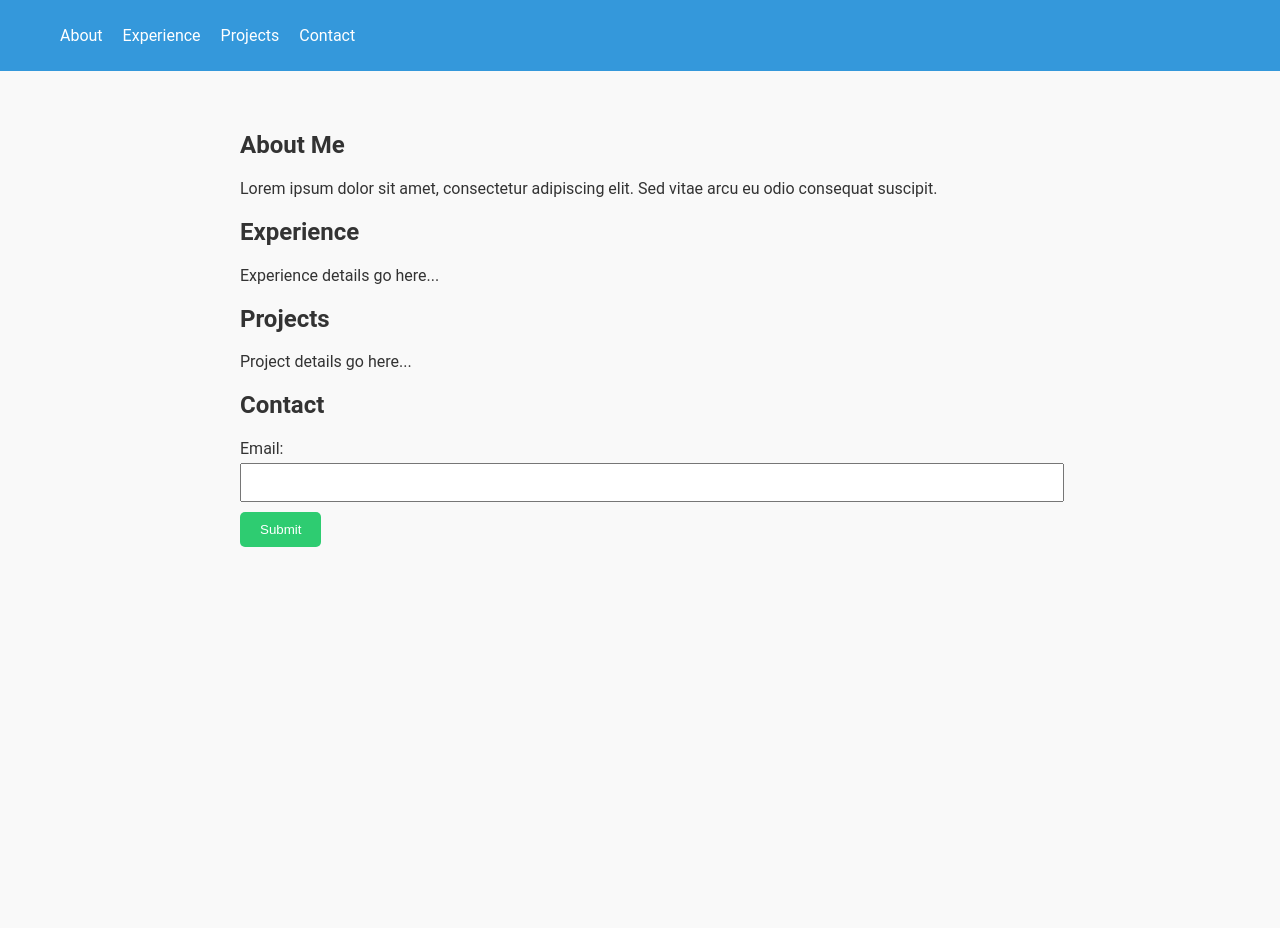
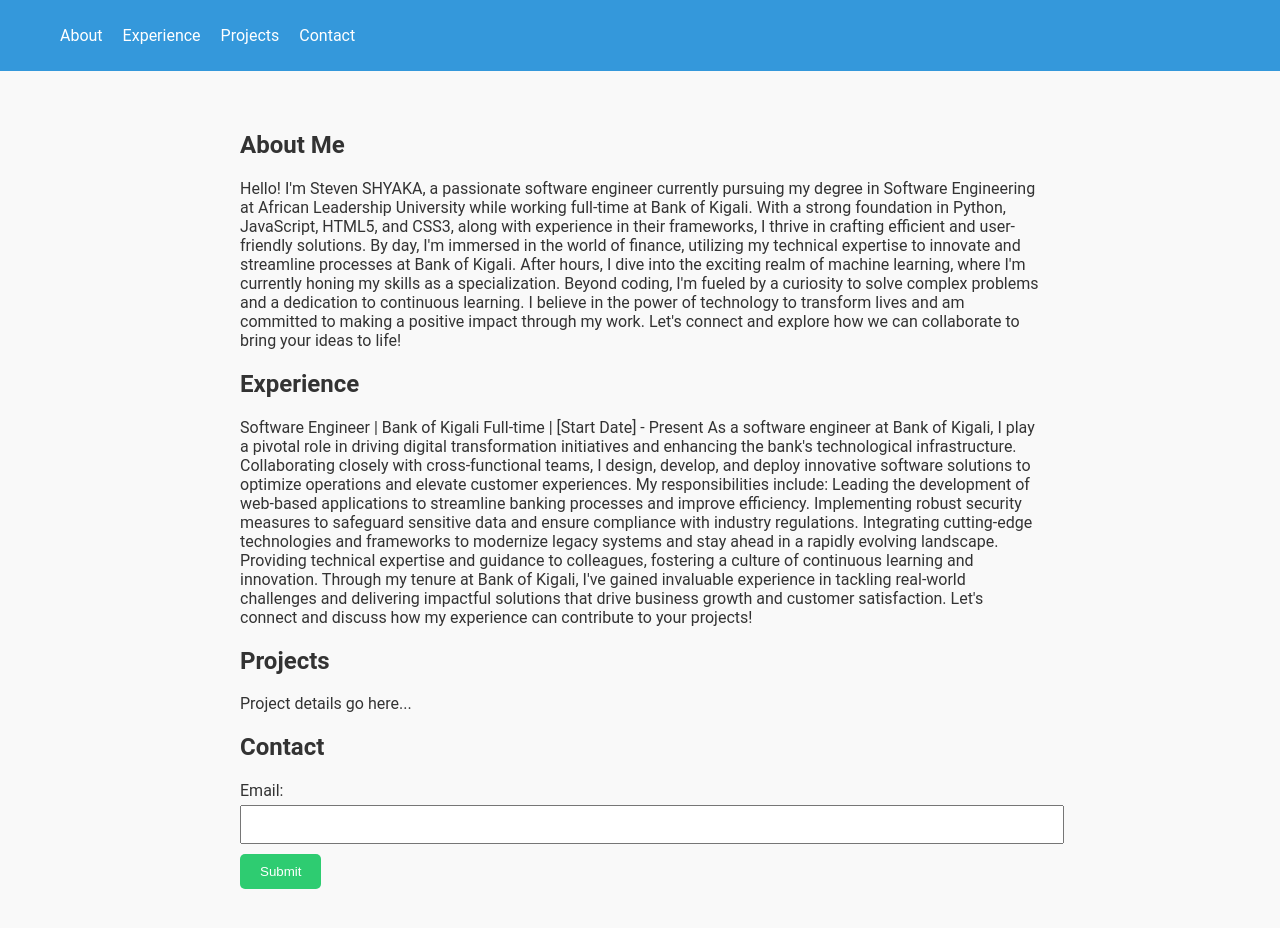
Before and after one commit to shyakx/Resume_Site, a plain HTML site: page index.html in a window 1280 px wide. Before the commit the page ends 800 px from the top, so only its background shows below. Drawn offline with Linux system fonts and the light colour scheme; a script that the page names is missing.

Commit message:
index.html

```diff
--- a/index.html
+++ b/index.html
@@ -3,7 +3,7 @@
 <head>
   <meta charset="UTF-8">
   <meta name="viewport" content="width=device-width, initial-scale=1.0">
-  <title>Your Name - Resume</title>
+  <title>Steven SHYAKA - Resume</title>
   <link rel="stylesheet" href="styles.css">
 </head>
 <body>
@@ -22,12 +22,32 @@
   <div class="container">
     <section id="about">
       <h1>About Me</h1>
-      <p>Lorem ipsum dolor sit amet, consectetur adipiscing elit. Sed vitae arcu eu odio consequat suscipit.</p>
+      <p>Hello! I'm Steven SHYAKA, a passionate software engineer currently pursuing my degree in Software Engineering at African Leadership University while working full-time at Bank of Kigali. With a strong foundation in Python, JavaScript, HTML5, and CSS3, along with experience in their frameworks, I thrive in crafting efficient and user-friendly solutions.
+
+        By day, I'm immersed in the world of finance, utilizing my technical expertise to innovate and streamline processes at Bank of Kigali. After hours, I dive into the exciting realm of machine learning, where I'm currently honing my skills as a specialization.
+
+        Beyond coding, I'm fueled by a curiosity to solve complex problems and a dedication to continuous learning. I believe in the power of technology to transform lives and am committed to making a positive impact through my work.
+
+        Let's connect and explore how we can collaborate to bring your ideas to life!</p>
     </section>
 
     <section id="experience">
       <h2>Experience</h2>
-      <p>Experience details go here...</p>
+      <p>Software Engineer | Bank of Kigali
+
+        Full-time | [Start Date] - Present
+
+        As a software engineer at Bank of Kigali, I play a pivotal role in driving digital transformation initiatives and enhancing the bank's technological infrastructure. Collaborating closely with cross-functional teams, I design, develop, and deploy innovative software solutions to optimize operations and elevate customer experiences.
+
+        My responsibilities include:
+
+        Leading the development of web-based applications to streamline banking processes and improve efficiency.
+        Implementing robust security measures to safeguard sensitive data and ensure compliance with industry regulations.
+        Integrating cutting-edge technologies and frameworks to modernize legacy systems and stay ahead in a rapidly evolving landscape.
+        Providing technical expertise and guidance to colleagues, fostering a culture of continuous learning and innovation.
+        Through my tenure at Bank of Kigali, I've gained invaluable experience in tackling real-world challenges and delivering impactful solutions that drive business growth and customer satisfaction.
+
+        Let's connect and discuss how my experience can contribute to your projects!</p>
     </section>
 
     <section id="projects">
```
